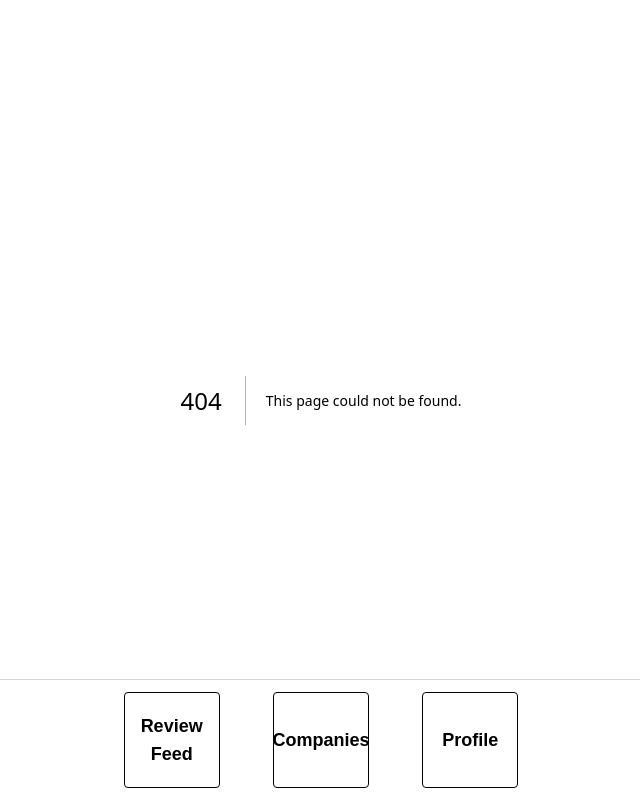
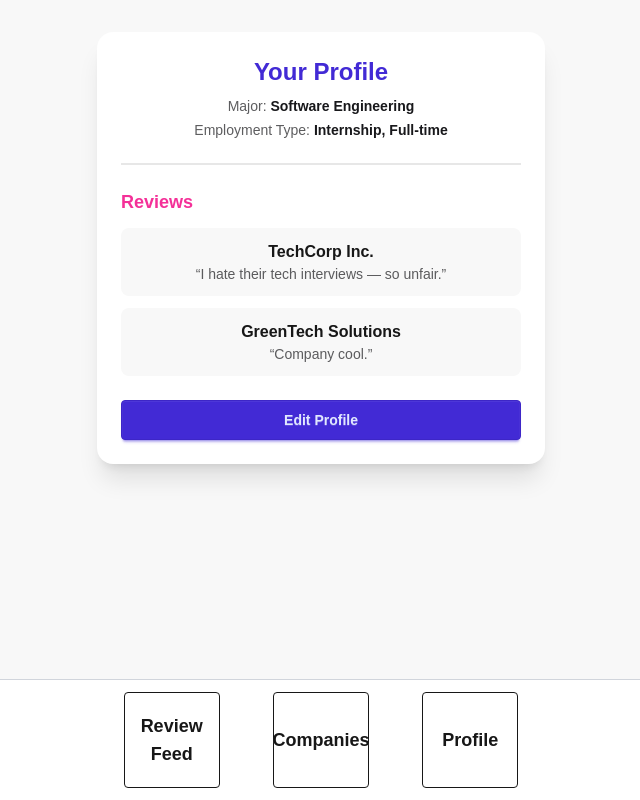
Before and after one commit to jhsotoglz/iowa_state, a Next.js app: page /profile in a window 1280 px wide. Before the commit this address had no page. Shown: the whole page, without its empty margins (319-959 px from the left). Built offline with nearby package versions, Linux system fonts and the light colour scheme.

Commit message:
Chore: Implemented the profile page.

```diff
--- /dev/null
+++ b/src/app/profile/page.tsx
@@ -0,0 +1,46 @@
+"use client";
+import React from "react";
+
+export default function CompaniesList() {
+  return (
+    <div className="min-h-screen bg-base-200 flex flex-col items-center py-8 px-4">
+      {/* Profile Card */}
+      <div className="bg-base-100 rounded-2xl shadow-xl p-6 w-full max-w-md text-center">
+
+        {/* Info */}
+        <h2 className="text-2xl font-bold text-primary mb-2">Your Profile</h2>
+        <p className="text-sm text-base-content/70 mb-1">
+          Major: <span className="font-semibold text-base-content">Software Engineering</span>
+        </p>
+        <p className="text-sm text-base-content/70 mb-4">
+          Employment Type: <span className="font-semibold text-base-content">Internship, Full-time</span>
+        </p>
+
+        <div className="divider"></div>
+
+        {/* Reviews Section */}
+        <h3 className="text-lg font-semibold text-secondary mb-3 text-left">Reviews</h3>
+
+        <ul className="space-y-3">
+          {/* Review 1 */}
+          <li className="p-3 rounded-lg bg-base-200 hover:bg-base-300 transition">
+            <div className="font-semibold text-base">TechCorp Inc.</div>
+            <div className="text-sm text-base-content/70">
+              “I hate their tech interviews — so unfair.”
+            </div>
+          </li>
+
+          {/* Review 2 */}
+          <li className="p-3 rounded-lg bg-base-200 hover:bg-base-300 transition">
+            <div className="font-semibold text-base">GreenTech Solutions</div>
+            <div className="text-sm text-base-content/70">“Company cool.”</div>
+          </li>
+        </ul>
+
+        <div className="mt-6">
+          <button className="btn btn-primary w-full">Edit Profile</button>
+        </div>
+      </div>
+    </div>
+  );
+}
```
